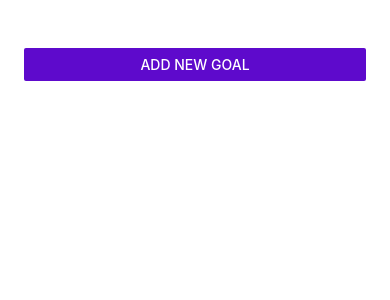
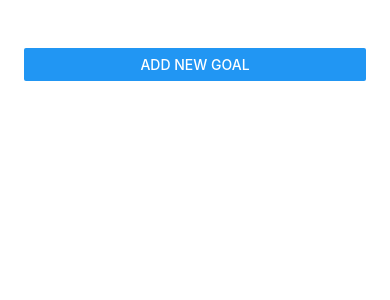
Before and after one commit to anandsimmy/rn-course, a React Native app: screen / in a window 390 px wide. Shown: the top 300 px of the page. Built offline with nearby package versions, Linux system fonts and the light colour scheme.

Commit message:
minor changes

```diff
--- a/App.js
+++ b/App.js
@@ -52,7 +52,6 @@ const App = () => {
       <Button
         title='Add New Goal'
         onPress={() => setModalVisible(true)}
-        color='#5e0acc'
       />
 
       <Modal animationType='slide' visible={modalVisible}>
```
